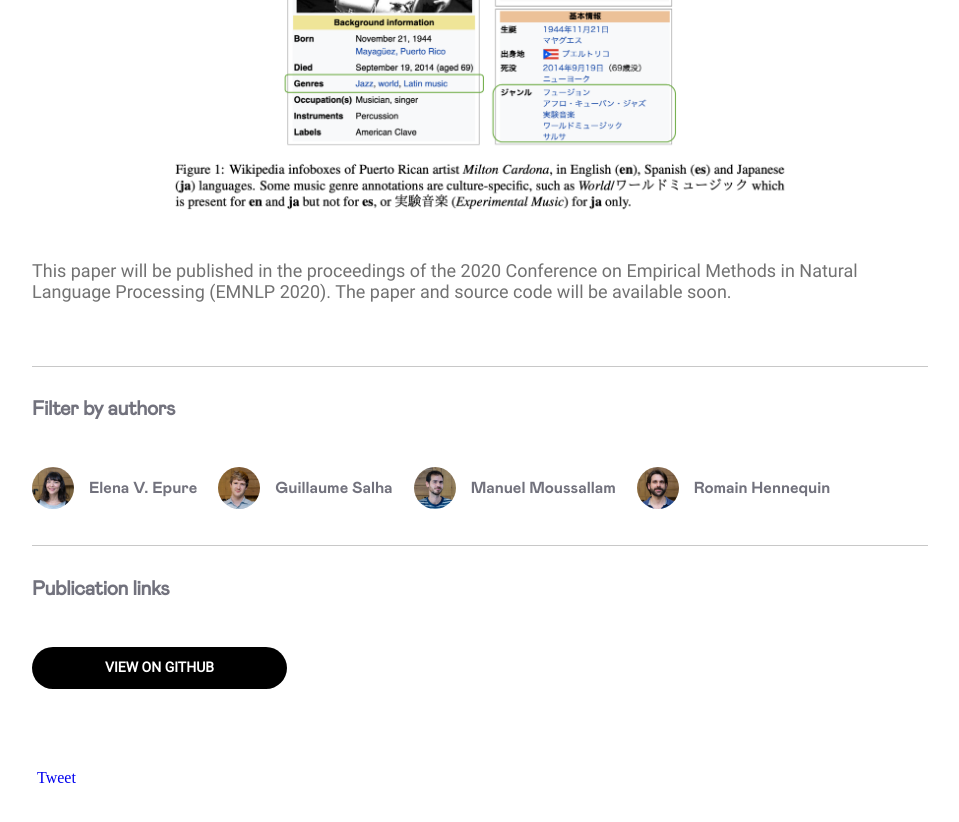
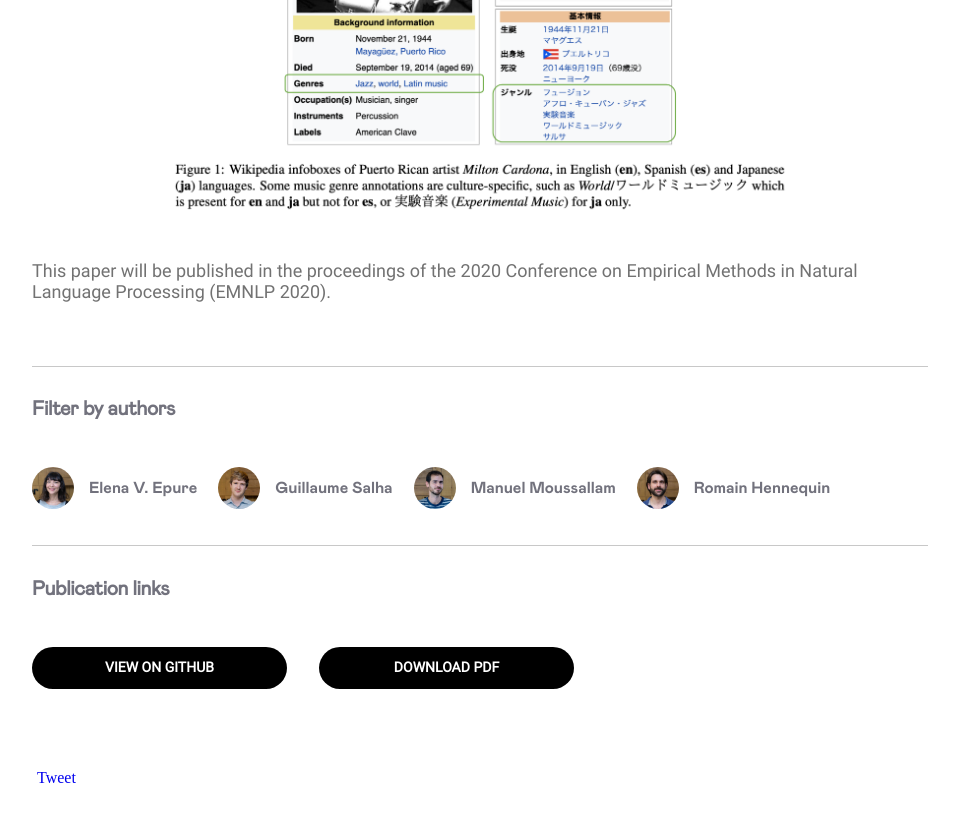
Before and after one commit to deezer/deezer.github.io, a Jekyll site: the page built from _posts/2020-11-16-emnlp-eepure.md, in a window 1280 px wide and 900 px high, scrolled down 792 px, cut to the strip 0-853 px from the top of the window. Shown: the top 822 px of the strip, without its empty margins (160-1119 px from the left). Built offline with Jekyll 4.4.1, drawn with Linux system fonts in a browser that asks for light colours; comment, search, counter and statistics services are not loaded; some of the changed lines change nothing that is shown.

Commit message:
Update 2020-11-16-emnlp-eepure.md

```diff
--- a/_posts/2020-11-16-emnlp-eepure.md
+++ b/_posts/2020-11-16-emnlp-eepure.md
@@ -16,7 +16,7 @@ publication_year: 2020
 publication_authors: E. V. Epure, G. Salha, M. Moussallam, R. Hennequin
 publication_conference: EMNLP
 publication_code: "https://github.com/deezer/CrossCulturalMusicGenrePerception"
-#publication_preprint: https://jep-taln2020.loria.fr/article-156/
+publication_preprint: "https://arxiv.org/pdf/2010.06325.pdf"
 ---
 
 The music genre perception expressed through human annotations of artists or albums varies significantly across language-bound cultures.
@@ -36,4 +36,3 @@ Besides, we introduce a new, domain-dependent cross-lingual corpus to benchmark
 </div>
 
 This paper will be published in the proceedings of the 2020 Conference on Empirical Methods in Natural Language Processing (EMNLP 2020).
-The paper and source code will be available soon.
```
